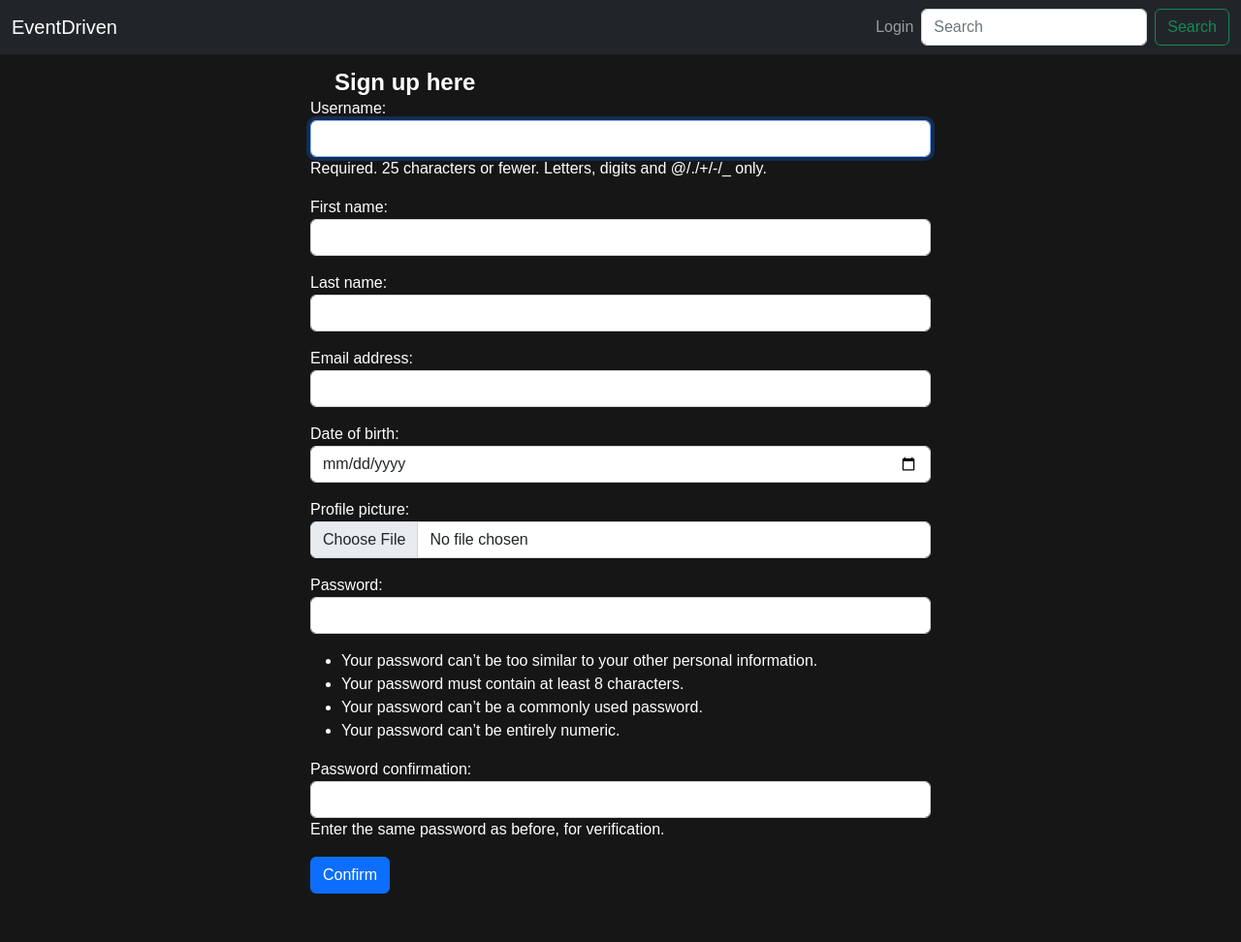
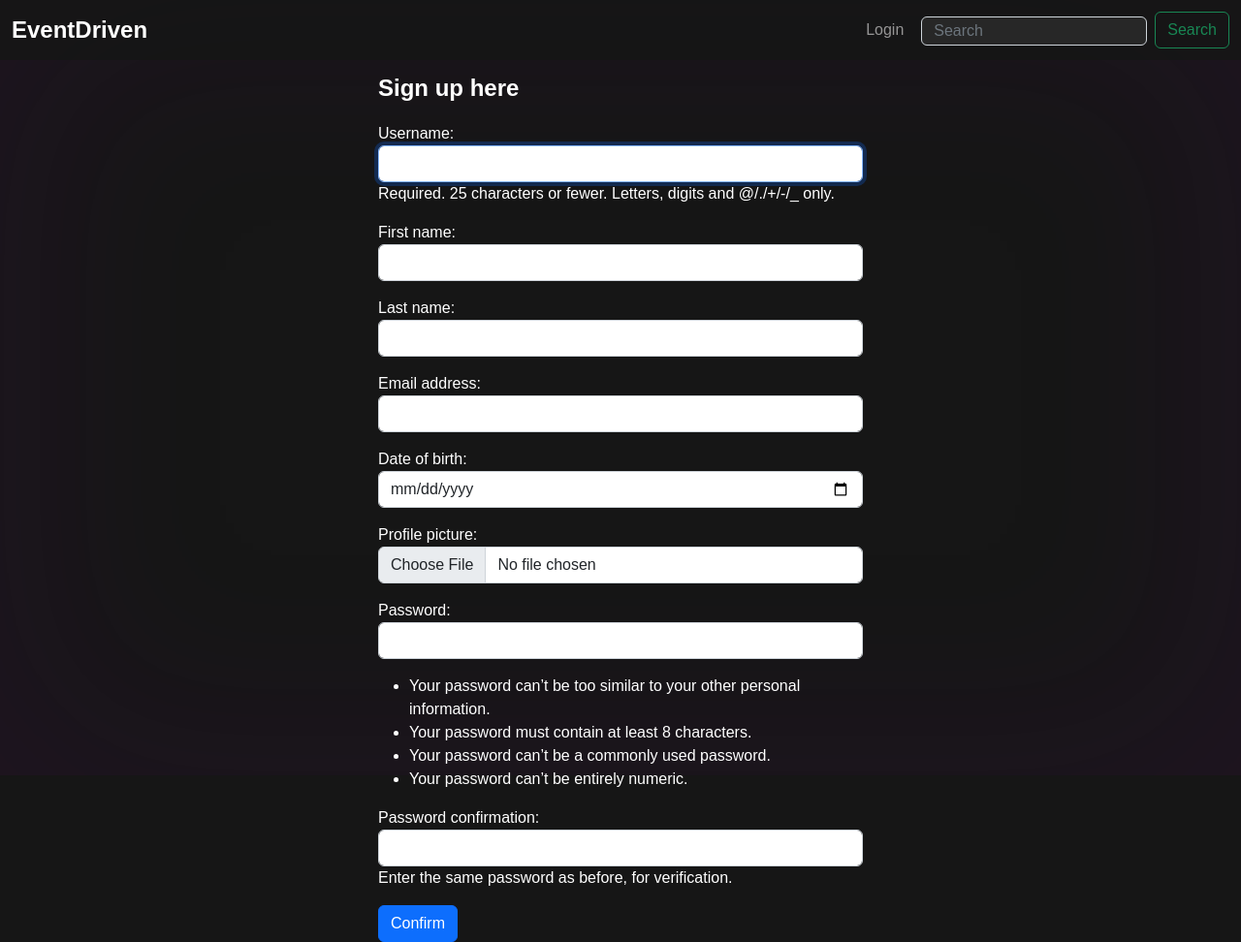
Before and after one commit to Tryggx/EventDriven-verklegt-namsk2, a Django app: page /users/register in a window 1280 px wide. Shown: the whole page at 97% size. Before the commit the page ends 922 px from the top, so only its background shows below. Run offline with Django 4.2, Linux system fonts and the light colour scheme; data that the repository does not hold is empty.

Commit message:
Whole page styling and fixed search

```diff
--- a/EventDriven/forms/forms.py
+++ b/EventDriven/forms/forms.py
@@ -42,7 +42,7 @@ class RegisterUserForm(UserCreationForm):
         self.fields['password2'].widget.attrs.update(
             {'class': 'form-control'}
         )
-        self.fields['username'].help_text = 'Required. 25 characters or fewer. Letters, digits and @/./+/-/_ only. <br>'
+        self.fields['username'].help_text = 'Required. 25 characters or fewer. Letters, digits and @/./+/-/_ only.<br>'
 
 class AddressInfoForm(forms.Form):
         name = forms.CharField(label='Full name', max_length=150, widget=forms.TextInput(attrs={'class': 'form-control'}))
--- a/EventDriven/static/css/main.css
+++ b/EventDriven/static/css/main.css
@@ -1,11 +1,21 @@
 html {
-  scroll-behavior: smooth;
+    scroll-behavior: smooth;
+
 }
-
+#cloud-container{
+    overflow:hidden !important;
+    position:fixed;
+    top:0;
+    bottom:0;
+    left:0;
+    right:0;
+    z-index:-1;
+    box-shadow: inset 0px 0px 200px 40px rgba(82, 15, 92, 0.15);
+}
 body {
-  margin: 0;
-  background-color: #161616;
-  font-family: 'Gotham', sans-serif;
+    margin: 0;
+    background-color: #161616;
+    font-family: 'Gotham', sans-serif;
 }
 
 h1 {
@@ -17,7 +27,15 @@ h1 {
     font-size: 1.5rem;
     font-weight: 700;
     font-family: 'Gotham', sans-serif;
+
 }
+
+.navbar-brand {
+    font-size: 1.5rem;
+    font-weight: 700;
+    font-family: 'Gotham', sans-serif;
+}
+
 p, h2{
     color:white;
 }
@@ -34,6 +52,19 @@ p, h2{
     font-size: 1rem;
     font-weight: 700;
     font-family: 'Gotham', sans-serif;
+}
+
+#searchbox {
+    background: #272727;
+    height: 30px;
+    margin-top: 5px;
+    margin-left: 10px;
+    color: white;
+    font-family: 'Gotham', sans-serif;
+}
+
+.navbar {
+    background-color: rgba(22,22,22, 0.85)!important;
 }
 
 .wrapper {
@@ -173,7 +196,7 @@ Change the input style of form-control
 
 .form-horizontal{
     min-width:300px;
-    max-width:700px;
+    max-width:500px;
     margin: 0 auto;
     font-family: 'Gotham', sans-serif;
 
--- a/EventDriven/static/js/main.js
+++ b/EventDriven/static/js/main.js
@@ -8,16 +8,16 @@ $(document).ready(function(){
             success: function(resp){
                 var newHtml = resp.data.map(d => {
                     return `
-                            <div class="section">
                             <div class="item">
-                                <a href="/events/{{ event.id }}" style="width:200px">
+                                <a href="/events/${ d.id }" style="width:200px">
                                 <!--<a href="#eventmodal${ d.id }"  data-bs-toggle="modal" data-bs-target="#eventmodal${ d.id }" style="width:200px">-->
                                 <img  src="${ d.poster_image }"  alt="...">
                                 </a>
                             </div>
-                    </div>`
+                    `
                 })
-                $('#eventContainer').html(newHtml.join(''));
+                let returnHtml = `<div class="wrapper" style="height: 90vh;"><div id="searchsection">` + newHtml.join('') + `</div> </div>`
+                $('#eventContainer').html(returnHtml);
                 $('#searchbox').val('');
             },
             error: function(xhr, status, error){
@@ -25,4 +25,11 @@ $(document).ready(function(){
             }
         })
     });
+    $('#searchbox').keypress(
+        function(event){
+            if (event.which == '13') {
+                event.preventDefault();
+                $('#searchbtn').click();
+            }
+        });
 });
--- a/EventDriven/templates/base.html
+++ b/EventDriven/templates/base.html
@@ -13,6 +13,7 @@
     {% block content %}
     {% endblock %}
     <!--{% include 'footer.html' %}-->
+    <div id="cloud-container"></div>
 </body>
 <script src="https://cdn.jsdelivr.net/npm/bootstrap@5.2.0-beta1/dist/js/bootstrap.bundle.min.js" integrity="sha384-pprn3073KE6tl6bjs2QrFaJGz5/SUsLqktiwsUTF55Jfv3qYSDhgCecCxMW52nD2" crossorigin="anonymous"></script>
 <script src="https://cdnjs.cloudflare.com/ajax/libs/jquery/3.6.0/jquery.min.js" integrity="sha512-894YE6QWD5I59HgZOGReFYm4dnWc1Qt5NtvYSaNcOP+u1T9qYdvdihz0PPSiiqn/+/3e7Jo4EaG7TubfWGUrMQ==" crossorigin="anonymous" referrerpolicy="no-referrer"></script>
--- a/EventDriven/templates/user/login.html
+++ b/EventDriven/templates/user/login.html
@@ -4,7 +4,7 @@
         <br>
         <br>
         <form method="post" class="form form-horizontal white">
-            <h2>Log In</h2>
+            <h1 style="margin-left: 0px; margin-bottom:20px">Log In</h1>
             {% csrf_token %}
             {{ form }}
             <br>
--- a/EventDriven/templates/user/register.html
+++ b/EventDriven/templates/user/register.html
@@ -1,8 +1,8 @@
 {% extends 'base.html' %}
 {% block content %}
     <div class="center">
-    <h1>Sign up here</h1>
     <form class="form form-horizontal white" method="post" enctype="multipart/form-data">
+    <h1 style="margin-left: 0px; margin-bottom:20px">Sign up here</h1>
         {% csrf_token %}
         {{ form.as_p }}
     <input type="submit" class="btn btn-primary" value="Confirm">
```
Also changed, not shown: other parts of EventDriven/static/css/main.css (+26 -22 lines).
